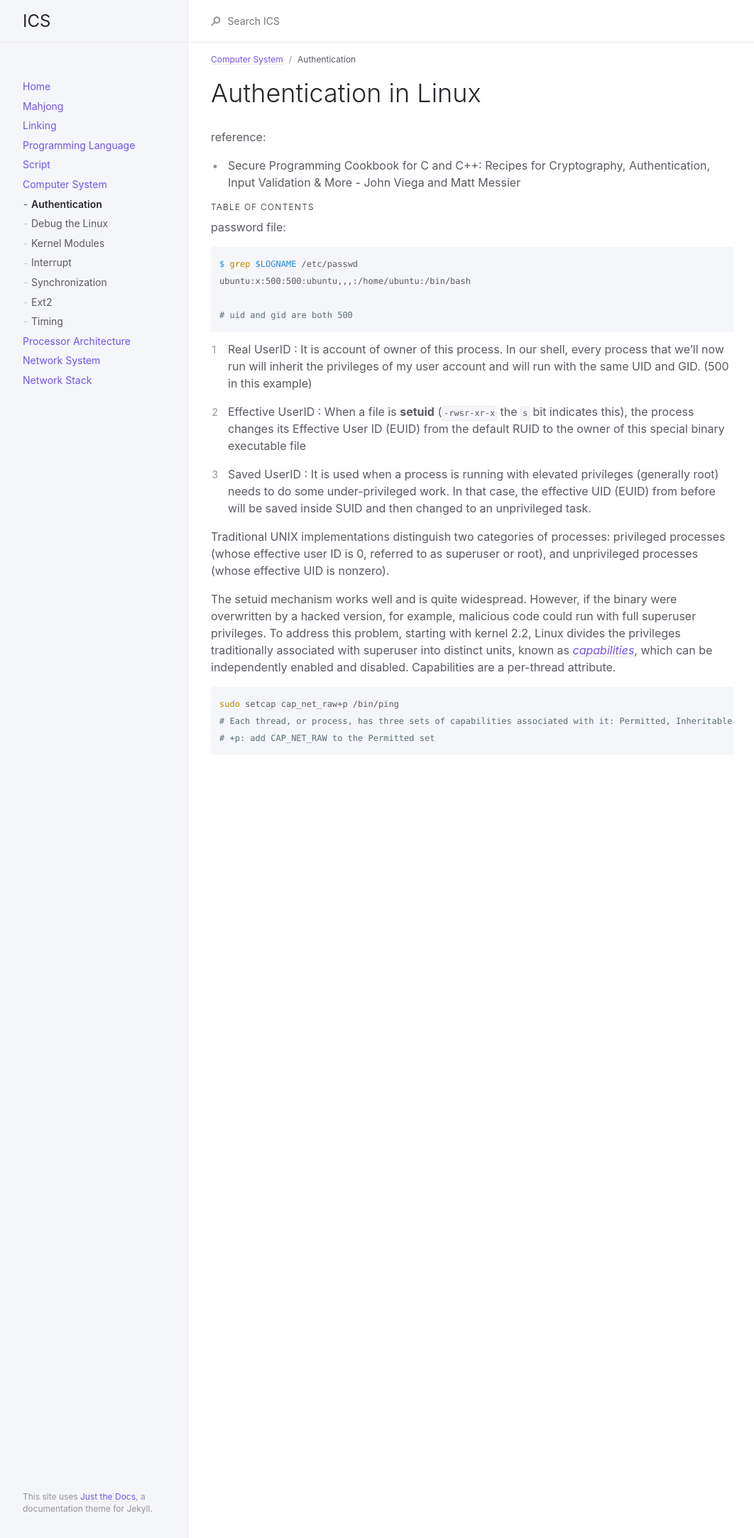
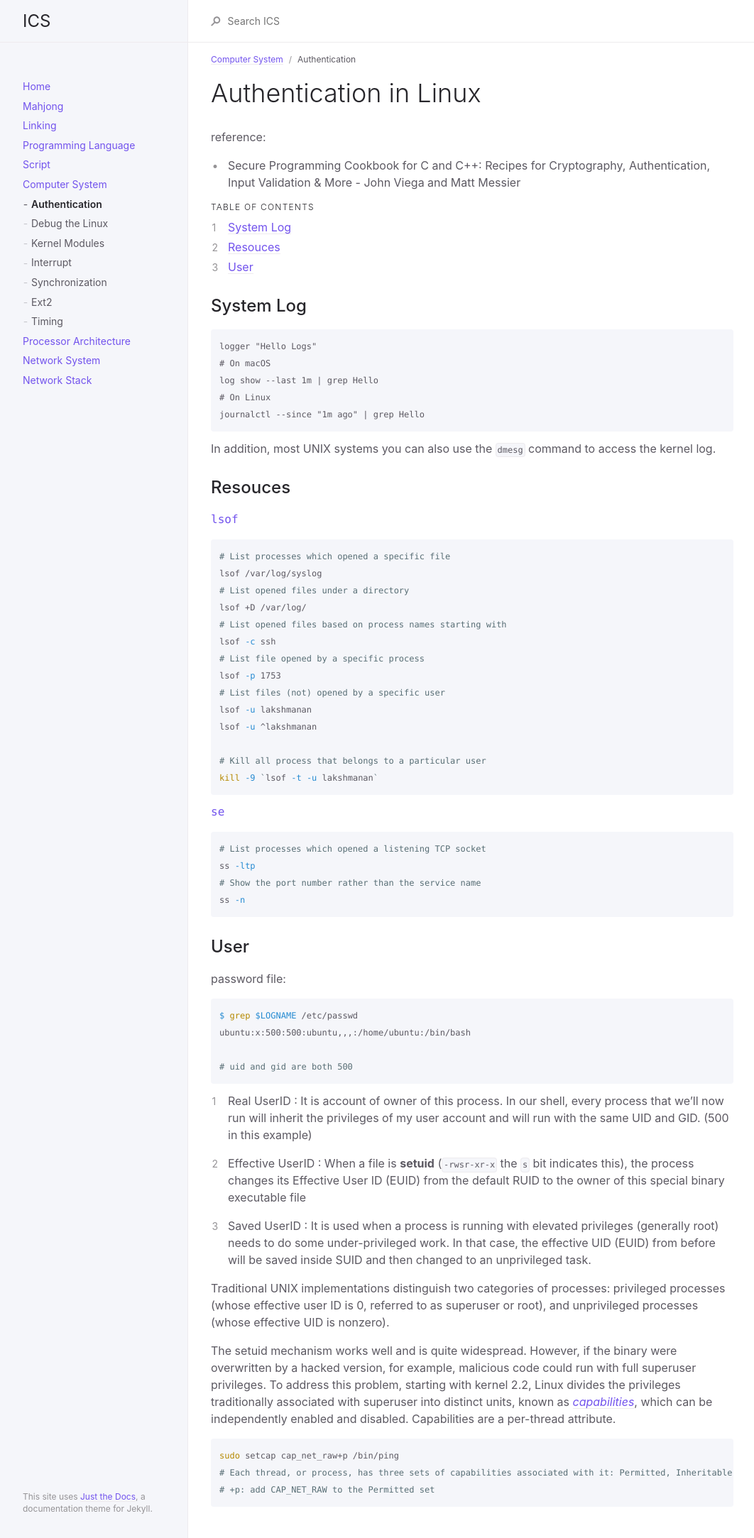
Before and after one commit to wongsingfo/comp-sys, a Jekyll site: the page built from docs/system/auth.md, in a window 1280 px wide. Shown: the whole page at 71% size, without its empty margins (107-1169 px from the left). Built offline with Jekyll 4.4.1, drawn with Linux system fonts in a browser that asks for light colours.

````diff
--- a/docs/system/auth.md
+++ b/docs/system/auth.md
@@ -17,6 +17,53 @@ reference:
 
 1. TOC
 {:toc}
+
+
+## System Log
+
+```
+logger "Hello Logs"
+# On macOS
+log show --last 1m | grep Hello
+# On Linux
+journalctl --since "1m ago" | grep Hello
+```
+
+In addition, most UNIX systems you can also use the `dmesg` command to access the kernel log.
+
+## Resouces
+
+lsof
+{{ site.bin_option_style }}
+
+```bash
+# List processes which opened a specific file
+lsof /var/log/syslog
+# List opened files under a directory
+lsof +D /var/log/
+# List opened files based on process names starting with
+lsof -c ssh
+# List file opened by a specific process
+lsof -p 1753
+# List files (not) opened by a specific user
+lsof -u lakshmanan
+lsof -u ^lakshmanan
+
+# Kill all process that belongs to a particular user
+kill -9 `lsof -t -u lakshmanan`
+```
+
+se
+{{ site.bin_option_style }}
+
+```bash
+# List processes which opened a listening TCP socket
+ss -ltp
+# Show the port number rather than the service name
+ss -n
+```
+
+## User
 
 password file:
 
````
Also changed, not shown: docs/net-sys/nginx.md (+130 -0 lines), docs/script/shell.md (+6 -12 lines).
